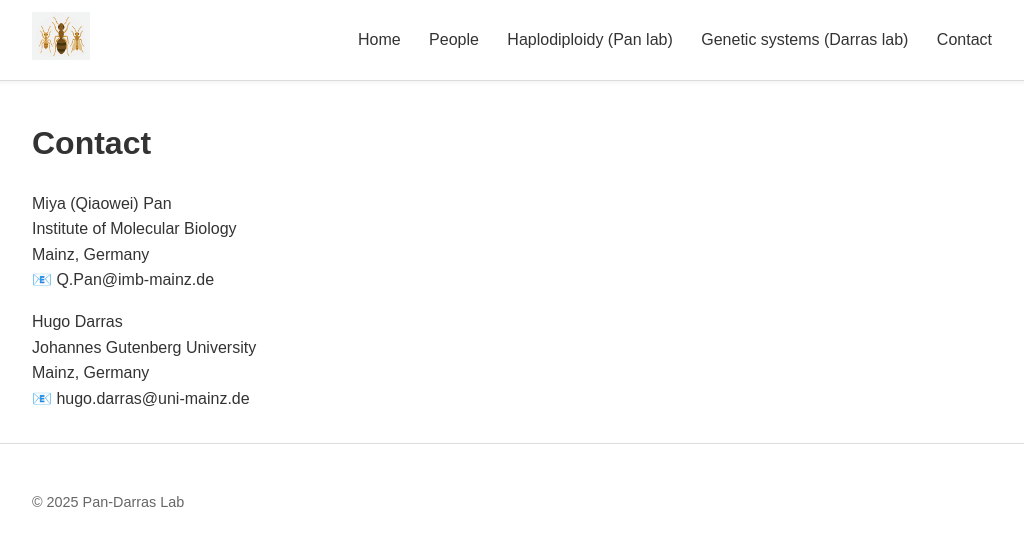
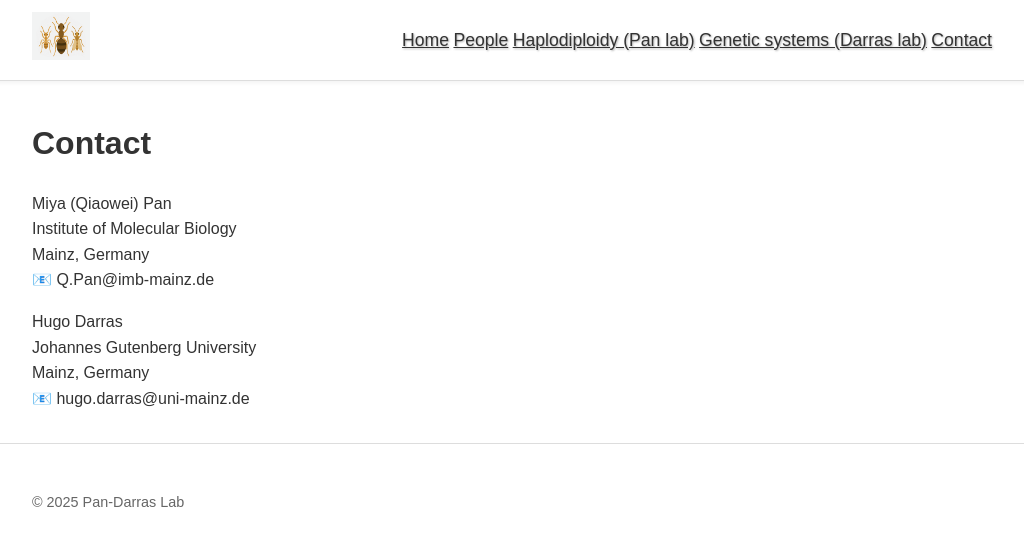
Before and after one commit to lab-darras/lab-darras.github.io, a Jekyll site: the page built from contact.md, in a window 1280 px wide. Shown: the top 546 px of the page, without its empty margins (128-1152 px from the left). Built offline with Jekyll 4.4.1, drawn with Linux system fonts in a browser that asks for light colours.

Commit message:
Update style.css

```diff
--- a/assets/css/style.css
+++ b/assets/css/style.css
@@ -41,17 +41,16 @@ p {
   width: auto;
 }
 
-.site-nav a {
-  margin-left: 1.5rem;
-  text-decoration: none;
-  color: #333;
-  font-weight: 500;
-  font-size: 1rem;
-  transition: color 0.2s ease;
+
+nav a {
+  font-size: 1.1em;        /* or 18px, 20px, whatever looks good */
+  font-weight: 500;        /* make it a bit bolder */
+  text-shadow: 1px 1px 2px rgba(0,0,0,0.3);  /* subtle shadow */
+  color: #333;             /* ensure good contrast */
 }
 
-.site-nav a:hover {
-  color: #0077cc;
+nav a:hover {
+  text-shadow: 1px 1px 3px rgba(0,0,0,0.5);  /* slightly stronger shadow on hover */
 }
 
 /* Active link highlight (optional) */
```
